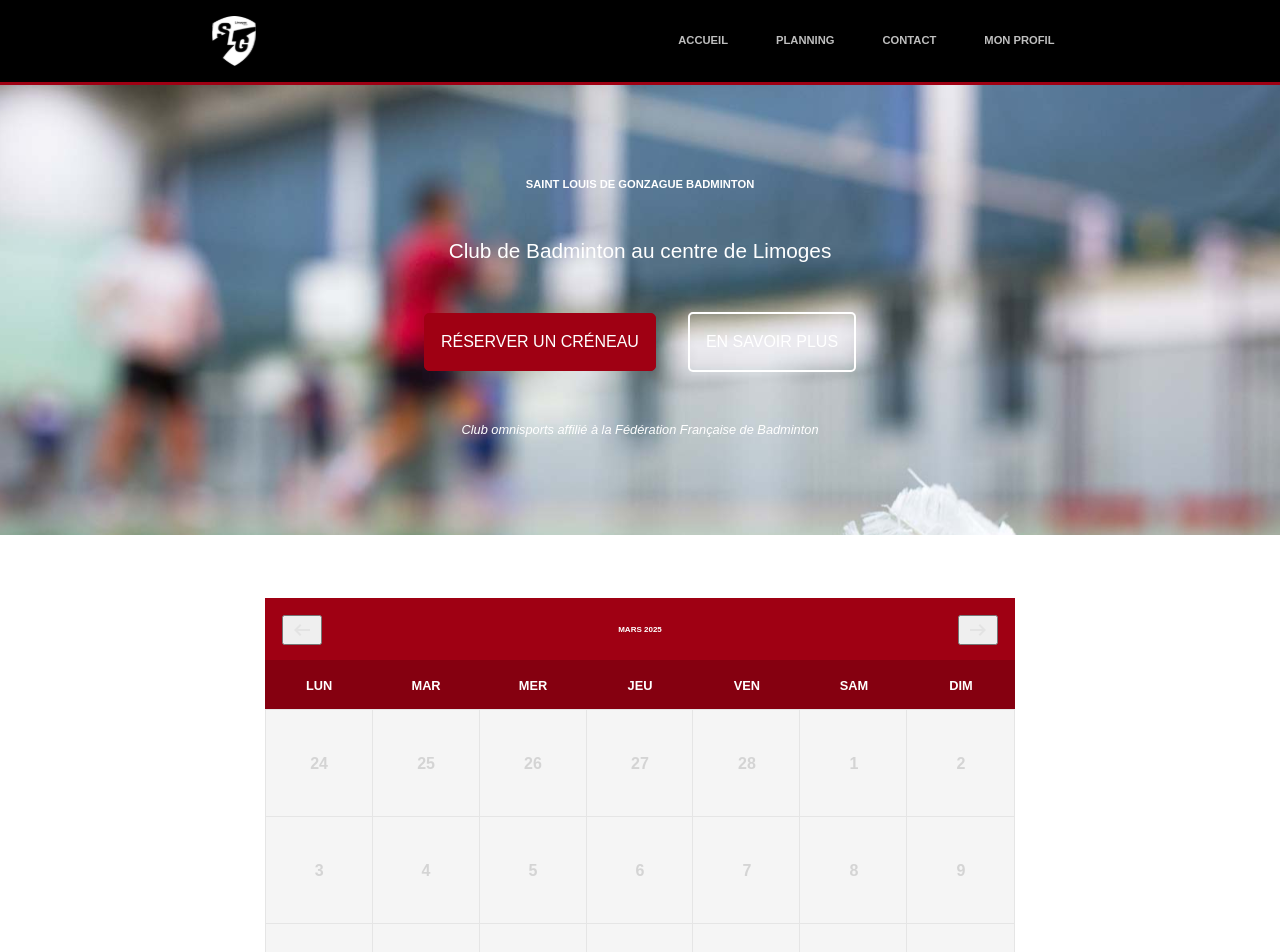
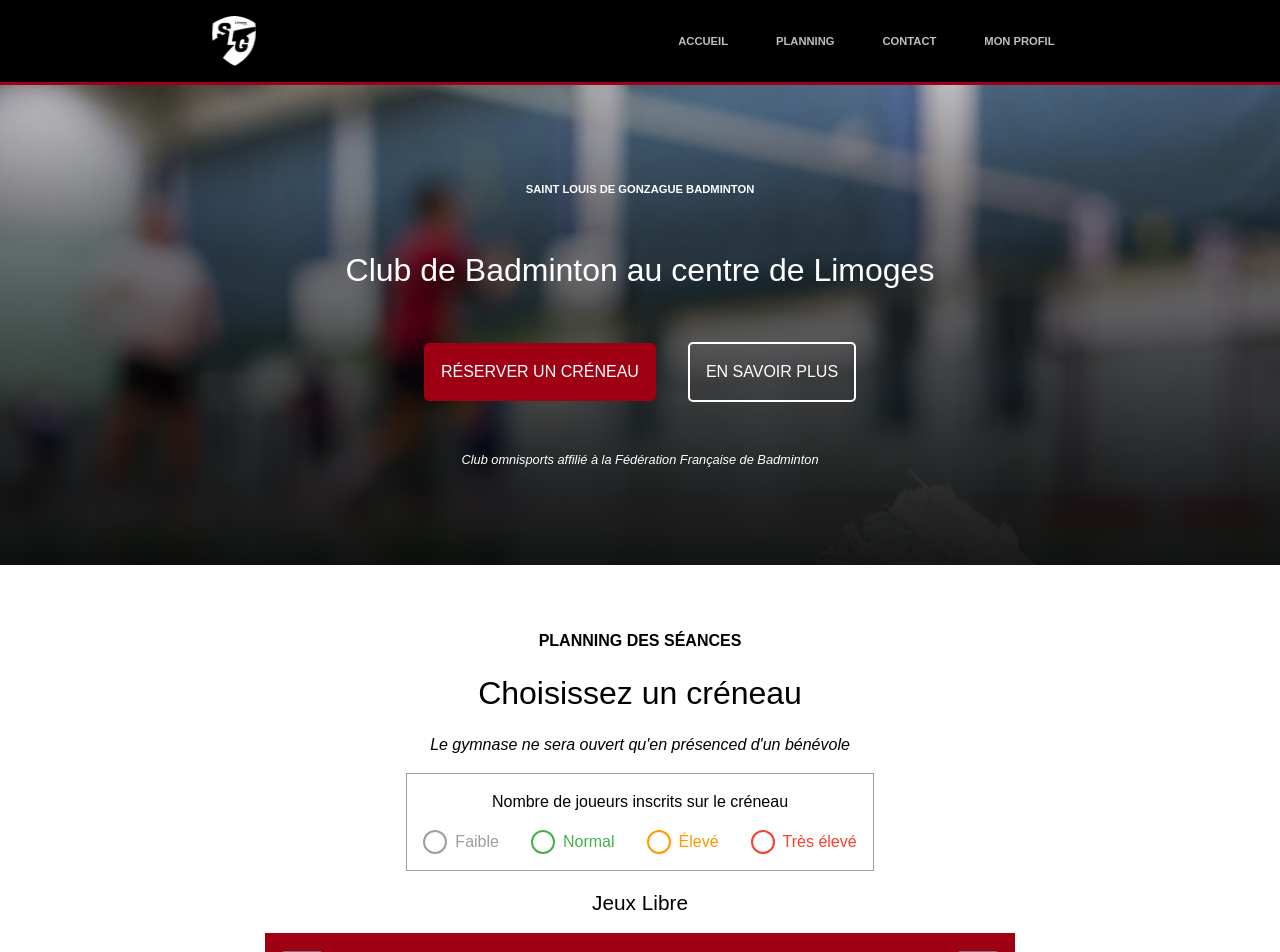
Before and after one commit to Maxime-Paget/slg-bad, a Nuxt app: page / in a window 1280 px wide. Shown: the top 952 px of the page. Built offline with nearby package versions, Linux system fonts and the light colour scheme.

Commit message:
Add the planning fulling example

```diff
--- a/App.vue
+++ b/App.vue
@@ -1,6 +1,7 @@
 <template>
     <div class="app darktheme">
         <TopBar></TopBar>
+        <div class="background-image">
             <section class="home" id="home">
                 <p class="home__club">
                     Saint louis de gonzague badminton
@@ -22,8 +23,29 @@
                 </div>
                 <i class="home__sub-info">Club omnisports affilié à la Fédération Française de Badminton</i>
             </section>
+        </div>
         <section id="more-info" class="more-info"></section>
         <section id="planning" class="planning">
+            <p class="planning__title">
+                Planning des séances
+            </p>
+            <p class="planning__description">
+                Choisissez un créneau
+            </p>
+            <i class="planning__caption">
+                Le gymnase ne sera ouvert qu'en présenced d'un bénévole
+            </i>
+            <div class="planning__fulling">
+                <p class="planning__fulling__title">Nombre de joueurs inscrits sur le créneau</p>
+                <div class="planning__fulling__values">
+                    <p class="planning__fulling__values__value planning__fulling__values__value--low">Faible</p>
+                    <p class="planning__fulling__values__value planning__fulling__values__value--normal">Normal</p>
+                    <p class="planning__fulling__values__value planning__fulling__values__value--high">Élevé</p>
+                    <p class="planning__fulling__values__value planning__fulling__values__value--very-high">Très élevé
+                    </p>
+                </div>
+            </div>
+            <p class="planning__calendar-title">Jeux Libre</p>
             <Calendar class="planning__calendar" />
         </section>
         <section id="contact" class="contact"></section>
@@ -44,13 +66,7 @@ import TopBar from './public/components/TopBar.vue';
 }
 
 .home {
-    background-image: url('./public/assets/icons/badShuttlecock.svg');
-    background-size: cover;
-    background-position: 50% 0;
-    background-repeat: no-repeat;
-    background-attachment: scroll;
-    background-color: rgba(0, 0, 0, 0.5);
-    background-blend-mode: lighten;
+    background: linear-gradient(to bottom, rgba(0, 0, 0, .2) 0%, rgba(0, 0, 0, .5) 30%, rgba(0, 0, 0, .8) 80%, rgba(0, 0, 0, .9) 100%);
     width: 100%;
     align-items: center;
     justify-content: center;
@@ -64,18 +80,23 @@ import TopBar from './public/components/TopBar.vue';
         @include title-sm;
         text-transform: uppercase;
         font-weight: 700;
+        line-height: unset;
         color: var(--clr-text-inverse-high);
+        text-align: center
     }
 
     &__slogan {
-        @include title-xl;
+        @include title-2xl;
         color: var(--clr-text-inverse-high);
         max-width: 40ch;
         text-align: center;
     }
 
+
+
     &__actions {
         display: flex;
+        flex-wrap: wrap;
         @include gap(md);
         width: 60%;
         align-items: center;
@@ -119,8 +140,114 @@ import TopBar from './public/components/TopBar.vue';
     }
 }
 
+.background-image {
+    width: 100%;
+    background-image: url('./public/assets/icons/badShuttlecock.svg');
+    background-size: cover;
+    background-position: 50% 0;
+    background-repeat: no-repeat;
+    background-attachment: scroll;
+}
+
 .planning {
     @include padding(sm);
+    display: flex;
+    flex-direction: column;
+    justify-content: center;
+    align-items: center;
+    @include gap(sm);
+
+    &__title {
+        @include title-lg;
+        font-weight: 700;
+        text-transform: uppercase;
+        text-align: center;
+        color: var(--clr-text-primary-low);
+    }
+
+    &__description {
+        @include title-2xl;
+        font-weight: unset;
+        text-align: center;
+        color: var(--clr-text-primary-low);
+    }
+
+    &__caption {
+        @include body-sm;
+        color: var(--clr-text-primary-low);
+        text-align: center;
+    }
+
+    &__fulling {
+        display: flex;
+        justify-content: center;
+        flex-direction: column;
+        align-items: center;
+        @include gap(sm);
+        border: 1px solid var(--clr-border-placeholder);
+        @include padding(sm);
+        width: fit-content;
+
+        &__values {
+            display: flex;
+            justify-content: center;
+            @include gap(md);
+
+            &__value {
+                display: flex;
+                @include gap(xs);
+                align-items: center;
+
+                &::before {
+                    content: '';
+                    padding: 10px;
+                    border-radius: 50px;
+                    display: inline-block;
+                    aspect-ratio: 1/1;
+                    border-width: 2px;
+                    border-style: solid;
+                }
+
+                &--low {
+                    color: var(--clr-text-placeholder);
+
+                    &::before {
+                        border-color: var(--clr-border-placeholder);
+                    }
+                }
+
+                &--normal {
+                    color: var(--clr-text-positive);
+
+                    &::before {
+                        border-color: var(--clr-border-positive);
+                    }
+                }
+
+                &--high {
+                    color: var(--clr-text-warn);
+
+                    &::before {
+                        border-color: var(--clr-border-warn);
+                    }
+                }
+
+                &--very-high {
+                    color: var(--clr-text-negative);
+
+                    &::before {
+                        border-color: var(--clr-border-negative);
+                    }
+                }
+            }
+        }
+
+    }
+
+    &__calendar-title {
+        @include title-xl;
+        text-align: center;
+    }
 }
 
 @media screen and (min-width: 1080px) {
--- a/public/assets/sass/abstract/_spacious.scss
+++ b/public/assets/sass/abstract/_spacious.scss
@@ -1,6 +1,7 @@
 @use "sass:map" as map;
 
 $spaces: (
+    xs: 0.5rem,
     sm: 1rem,
     md: 2rem,
     lg: 3rem,
--- a/public/assets/sass/abstract/_typography.scss
+++ b/public/assets/sass/abstract/_typography.scss
@@ -7,54 +7,49 @@ $font-famile: Ek Mukta, sans-serif;
 @mixin title-xs {
     @include use-font-family;
     font-size: .5rem;
-    line-height: .5;
 }
 
 @mixin title-sm {
     @include use-font-family;
     font-size: .7rem;
-    line-height: .7;
-
 }
 
 @mixin title-md {
     @include use-font-family;
     font-size: .9rem;
-    line-height: .9;
 }
 
 @mixin title-lg {
     @include use-font-family;
     font-size: 1rem;
-    line-height: 1;
 }
 
 @mixin title-xl {
     @include use-font-family;
     font-size: 1.3rem;
-    line-height: 1.3;
+}
+
+@mixin title-2xl {
+    @include use-font-family;
+    font-size: 2rem;
 }
 
 @mixin body-xs {
     @include use-font-family;
     font-size: 0.8rem;
-    line-height: 1.2;
 }
 
 @mixin body-sm {
     @include use-font-family;
     font-size: 1rem;
-    line-height: 1.2;
 }
 
 @mixin body-md {
     @include use-font-family;
     font-size: 1.2rem;
-    line-height: 1.2;
 }
 
 @mixin body-lg {
     @include use-font-family;
     font-size: 1.4rem;
-    line-height: 1.2;
 }
--- a/public/assets/sass/base/_root.scss
+++ b/public/assets/sass/base/_root.scss
@@ -13,11 +13,20 @@
         --clr-text-low: #ffffffbf;
         --clr-text-medium: #cccc;
         --clr-text-inverse-high: #ffffff;
+        --clr-text-placeholder: #9e9e9e;
+        --clr-text-positive: #47b04b;
+        --clr-text-warn: #f90;
+        --clr-text-negative: #f7412d;
 
         // border-colors
+        --clr-border-low: #000;
         --clr-border-primary-low: #850010;
         --clr-border-primary-high: #9f0013;
         --clr-border-light: #ffffff;
         --clr-border-medium: #e5e5e5;
+        --clr-border-placeholder: #9e9e9e;
+        --clr-border-positive: #47b04b;
+        --clr-border-warn: #f90;
+        --clr-border-negative: #f7412d;
     }
 }
--- a/public/components/Calendar/Calendar.vue
+++ b/public/components/Calendar/Calendar.vue
@@ -133,7 +133,7 @@ const translatedMonth = computed(() => {
             @include padding(sm);
 
             &__value {
-                @include title-xs;
+                @include title-xl;
                 color: var(--clr-text-inverse-high);
                 border: 1px solid var(--clr-border-high);
                 text-transform: uppercase;
--- a/public/components/Icons/ArrowIcon.vue
+++ b/public/components/Icons/ArrowIcon.vue
@@ -1,5 +1,6 @@
 <template>
-    <img :src="`assets/icons/arrow-${props.direction}.svg`" :alt="`arrow ${props.direction}`" class="arrow-icon" />
+    <img :src="`../../assets/icons/arrow-${props.direction}.svg`" :alt="`arrow ${props.direction}`"
+        class="arrow-icon" />
 </template>
 
 <script setup lang="ts">
```
Lines whose indentation alone changed are shown as unchanged.
